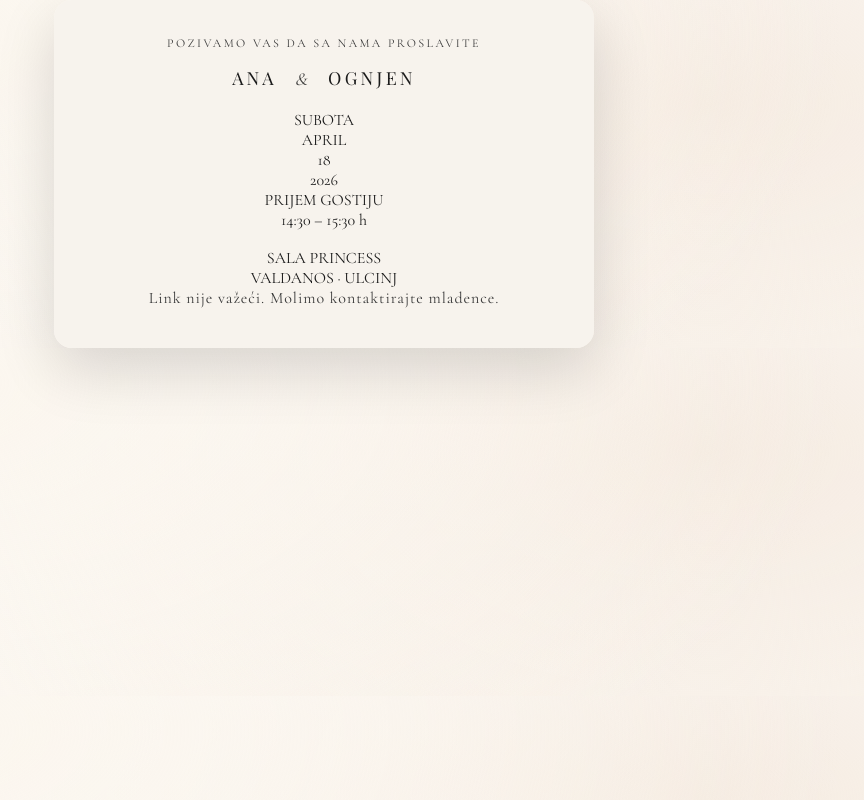
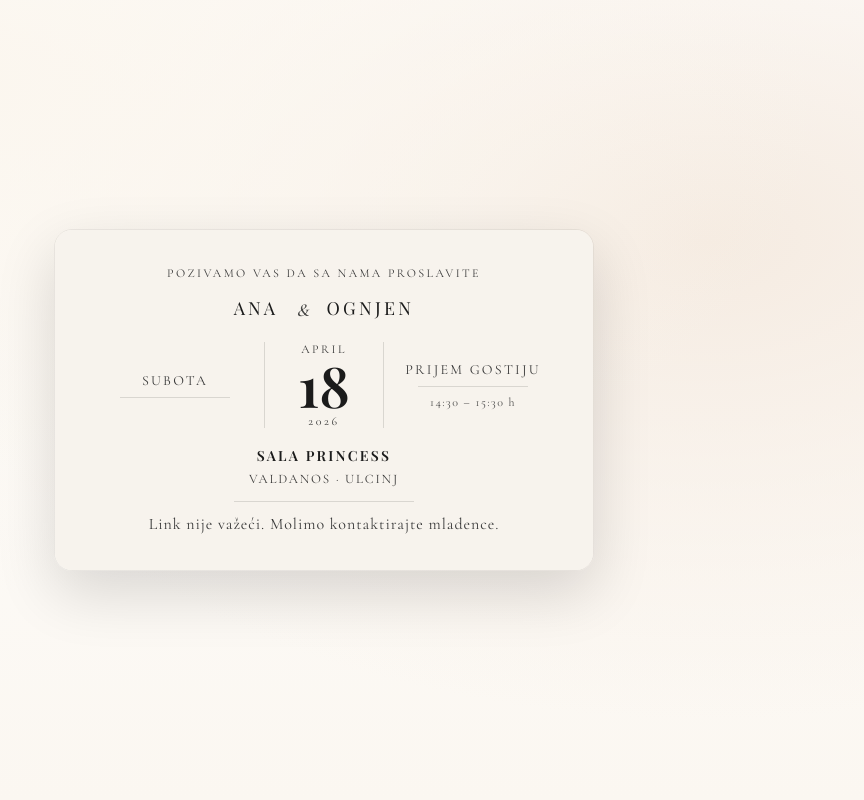
Before and after one commit to ognjeniana/wedding-invitation, a plain HTML site: page index.html in a window 1280 px wide. Both pictures are taken after a click on the button "Otvori pozivnicu". Shown: the whole page, without its empty margins (316-1180 px from the left). Drawn offline with nearby package versions, Linux system fonts and the light colour scheme.

Commit message:
Add files via upload

```diff
--- a/index.html
+++ b/index.html
@@ -16,10 +16,9 @@
 </head>
 
 <body>
+    <main class="page">
 
-    <div class="background">
-
-        <!-- KOVERAT (SLIKA) -->
+        <!-- KOVERAT -->
         <button class="envelope-photo" id="envelope" aria-label="Otvori pozivnicu"></button>
 
         <!-- POZIVNICA -->
@@ -74,19 +73,15 @@
                             <button type="button" class="choice" data-value="Dolazim">DOLAZIM</button>
                             <button type="button" class="choice" data-value="Ne dolazim">NE DOLAZIM</button>
                         </div>
-
-                        <button type="submit" class="submit hidden" id="submitBtn">Pošalji odgovor</button>
                     </form>
 
-                    <div class="thank-you hidden" id="thankYou">
-                        Hvala vam na odgovoru. Radujemo se vašem dolasku.
-                    </div>
+                    <div class="thank-you hidden" id="thankYou"></div>
 
                 </div>
             </div>
         </div>
 
-    </div>
+    </main>
 
     <script src="script.js"></script>
 </body>
--- a/script.js
+++ b/script.js
@@ -26,16 +26,15 @@ function setConfirmMessage(msg) {
 }
 
 function showBlocked(msg) {
-    if (form) form.style.display = "none";
-    if (rsvpButtons) rsvpButtons.style.display = "none";
-    if (centerInfo) centerInfo.style.display = "block";
+    form.style.display = "none";
+    rsvpButtons.style.display = "none";
+    centerInfo.style.display = "block";
     setConfirmMessage(msg);
 }
 
 function setupBrojOsoba(maxGuests) {
     const mg = Number(maxGuests || 1);
 
-    // maxGuests = 1 -> ne prikazuj dropdown, automatski 1
     if (!Number.isFinite(mg) || mg <= 1) {
         brojOsobaEl.style.display = "none";
         brojOsobaEl.innerHTML = "";
@@ -47,17 +46,14 @@ function setupBrojOsoba(maxGuests) {
         return;
     }
 
-    // maxGuests >= 2 -> prikaži dropdown 1..mg
     brojOsobaEl.style.display = "block";
     brojOsobaEl.innerHTML = "";
-
     for (let i = 1; i <= mg; i++) {
         const opt = document.createElement("option");
         opt.value = String(i);
         opt.textContent = String(i);
         brojOsobaEl.appendChild(opt);
     }
-
     brojOsobaEl.value = "1";
 }
 
@@ -101,8 +97,8 @@ async function validateTokenAndSetup() {
     }
 }
 
-/* klik -> koverta sklizne lijevo + pokaži pozivnicu */
-envelope?.addEventListener("click", () => {
+/* KOVERAT -> POZIVNICA */
+envelope.addEventListener("click", () => {
     envelope.classList.add("open");
     setTimeout(() => {
         envelope.style.display = "none";
@@ -110,14 +106,14 @@ envelope?.addEventListener("click", () => {
     }, 760);
 });
 
-/* klik na Dolazim/Ne dolazim -> ODMAH šalje */
+/* Klik na Dolazim/Ne dolazim -> ODMAH šalje */
 choiceButtons.forEach((btn) => {
     btn.addEventListener("click", async () => {
         const odgovor = btn.dataset.value;
         odgovorInput.value = odgovor;
 
-        // sakrij dugmad odmah da ne klikću više puta
-        rsvpButtons.style.display = "none";
+        // disable da ne kliknu više puta
+        choiceButtons.forEach(b => b.disabled = true);
 
         const broj = (brojOsobaEl.style.display === "none") ? "1" : brojOsobaEl.value;
 
@@ -128,18 +124,15 @@ choiceButtons.forEach((btn) => {
         formData.append("brojOsoba", broj);
 
         try {
-            const res = await fetch(SCRIPT_URL, {
-                method: "POST",
-                body: formData
-            });
+            const res = await fetch(SCRIPT_URL, { method: "POST", body: formData });
+            const text = await res.text();
 
-            const text = await res.text();
             let data = { ok: true };
             try { data = JSON.parse(text); } catch { }
 
             if (!data.ok) {
-                // ako javlja grešku (npr. već poslato), vrati dugmad i pokaži poruku
-                rsvpButtons.style.display = "flex";
+                // vrati dugmad ako je greška (npr. već poslato)
+                choiceButtons.forEach(b => b.disabled = false);
                 setConfirmMessage(data.error || "Greška pri slanju.");
                 return;
             }
@@ -159,8 +152,7 @@ choiceButtons.forEach((btn) => {
             thankYou.classList.add("show");
 
         } catch (err) {
-            // ako fetch pukne, vrati dugmad da mogu opet pokušati
-            rsvpButtons.style.display = "flex";
+            choiceButtons.forEach(b => b.disabled = false);
             setConfirmMessage("Greška pri slanju. Pokušajte ponovo.");
         }
     });
--- a/style.css
+++ b/style.css
@@ -12,8 +12,8 @@
 
 body {
     margin: 0;
+    color: var(--ink);
     font-family: "Cormorant Garamond", serif;
-    color: var(--ink);
     background:
         radial-gradient(900px 520px at 20% 10%, #fbf6ee, transparent),
         radial-gradient(800px 480px at 80% 30%, #f5ebe1, transparent),
@@ -24,6 +24,17 @@ body {
     display: none;
 }
 
+/* sve centrirano */
+.page {
+    min-height: 100vh;
+    display: flex;
+    align-items: center;
+    justify-content: center;
+    flex-direction: column;
+    gap: 22px;
+    padding: 28px 16px;
+}
+
 /* ================== KOVERAT ================== */
 .envelope-photo {
     width: 360px;
@@ -31,13 +42,14 @@ body {
     border-radius: 18px;
     border: none;
     cursor: pointer;
-    background: url("envelope-photo.png") center / cover no-repeat;
-    box-shadow: 0 28px 70px rgba(0, 0, 0, 0.2);
+    padding: 0;
+    background: url("envelope-photo.png") center/cover no-repeat;
+    box-shadow: 0 28px 70px rgba(0, 0, 0, .20);
     transform: rotate(-4deg);
 }
 
 .envelope-photo.open {
-    animation: slideLeft 0.8s ease forwards;
+    animation: slideLeft .8s ease forwards;
     pointer-events: none;
 }
 
@@ -51,12 +63,13 @@ body {
 /* ================== POZIVNICA ================== */
 .invitation-wrap {
     display: none;
+    width: 100%;
     justify-content: center;
 }
 
 .invitation-wrap.show {
     display: flex;
-    animation: fadeIn 0.8s ease forwards;
+    animation: fadeIn .8s ease forwards;
 }
 
 @keyframes fadeIn {
@@ -74,8 +87,9 @@ body {
 .invitation-card {
     width: min(540px, 100%);
     border-radius: 18px;
+    box-shadow: 0 22px 60px rgba(0, 0, 0, 0.14);
     overflow: hidden;
-    box-shadow: 0 22px 60px rgba(0, 0, 0, 0.14);
+    border: 1px solid rgba(0, 0, 0, 0.08);
 }
 
 .paper {
@@ -86,34 +100,126 @@ body {
 
 /* ================== TEKST ================== */
 .topline {
+    letter-spacing: .20em;
     font-size: 12px;
-    letter-spacing: 0.2em;
     color: var(--ink-soft);
     margin-bottom: 16px;
 }
 
 .names {
+    margin-top: 6px;
+    font-size: 18px;
+    letter-spacing: .18em;
     font-family: "Playfair Display", serif;
-    font-size: 18px;
-    letter-spacing: 0.18em;
-    margin-bottom: 20px;
 }
 
 .names .amp {
     font-family: "Cormorant Garamond", serif;
     font-style: italic;
+    font-weight: 500;
+    letter-spacing: 0;
+    opacity: 0.8;
+    position: relative;
+    top: 1px;
     margin: 0 10px;
-    opacity: 0.8;
 }
 
+/* datum + linije */
+.date-row {
+    margin: 22px auto 14px;
+    width: min(440px, 100%);
+    display: grid;
+    grid-template-columns: 1fr auto 1fr;
+    align-items: center;
+    gap: 18px;
+}
+
+.date-box {
+    display: flex;
+    flex-direction: column;
+    align-items: center;
+    gap: 8px;
+    font-size: 14px;
+    letter-spacing: .16em;
+    color: var(--ink-soft);
+    text-transform: uppercase;
+}
+
+.date-box .line {
+    width: 110px;
+    height: 1px;
+    background: var(--muted);
+}
+
+.date-box .sub {
+    font-size: 12px;
+    letter-spacing: .12em;
+    opacity: .9;
+    text-transform: none;
+}
+
+.date-center {
+    padding: 0 14px;
+    border-left: 1px solid var(--muted);
+    border-right: 1px solid var(--muted);
+    min-width: 120px;
+}
+
+.month {
+    letter-spacing: .20em;
+    font-size: 12px;
+    color: var(--ink-soft);
+    text-transform: uppercase;
+}
+
+.day {
+    font-family: "Playfair Display", serif;
+    font-size: 56px;
+    font-weight: 600;
+    line-height: 1.05;
+}
+
+.year {
+    letter-spacing: .22em;
+    font-size: 12px;
+    color: var(--ink-soft);
+    text-transform: uppercase;
+}
+
+/* sala + linija + potvrda */
 .center-info {
-    margin: 18px 0 10px;
+    margin: 18px 0 6px;
+    text-align: center;
+}
+
+.center-info .place {
+    font-family: "Playfair Display", serif;
+    font-weight: 600;
+    letter-spacing: .16em;
+    font-size: 14px;
+    text-transform: uppercase;
+}
+
+.center-info .addr {
+    margin-top: 6px;
+    font-size: 13px;
+    letter-spacing: .14em;
+    opacity: .85;
+    text-transform: uppercase;
+}
+
+.place-line {
+    width: 180px;
+    height: 1px;
+    background: var(--muted);
+    margin: 14px auto 0;
 }
 
 .center-info .confirm {
+    margin-top: 12px;
     font-size: 16px;
-    letter-spacing: 0.06em;
-    color: var(--ink-soft);
+    letter-spacing: .06em;
+    color: #3a3a3a;
 }
 
 /* ================== RSVP ================== */
@@ -122,12 +228,12 @@ body {
     margin: 16px auto 0;
     display: flex;
     flex-direction: column;
-    gap: 12px;
+    gap: 10px;
 }
 
 .rsvp input,
 .rsvp select {
-    padding: 12px;
+    padding: 12px 12px;
     border-radius: 12px;
     border: 1px solid rgba(0, 0, 0, 0.12);
     background: rgba(255, 255, 255, 0.85);
@@ -135,11 +241,10 @@ body {
     outline: none;
 }
 
-/* dugmad Dolazim / Ne dolazim */
 .rsvp-buttons {
     display: flex;
+    gap: 12px;
     justify-content: center;
-    gap: 14px;
     margin-top: 6px;
 }
 
@@ -151,27 +256,33 @@ body {
     color: white;
     cursor: pointer;
     font-family: "Playfair Display", serif;
-    letter-spacing: 0.08em;
-    transition: transform 0.15s ease, opacity 0.15s ease;
+    letter-spacing: .08em;
+    transition: transform .15s ease, opacity .15s ease;
 }
 
 .choice:hover {
     transform: translateY(-1px);
-    opacity: 0.9;
+    opacity: .92;
 }
 
-/* ================== HVALA PORUKA ================== */
+.choice:disabled {
+    opacity: .65;
+    cursor: default;
+    transform: none;
+}
+
+/* ================== HVALA (fade in) ================== */
 .thank-you {
-    margin-top: 20px;
+    margin-top: 18px;
     font-size: 16px;
-    letter-spacing: 0.06em;
-    color: var(--ink-soft);
+    letter-spacing: .06em;
+    color: #3a3a3a;
     opacity: 0;
     transform: translateY(6px);
 }
 
 .thank-you.show {
-    animation: thankFade 0.7s ease forwards;
+    animation: thankFade .7s ease forwards;
 }
 
 @keyframes thankFade {
@@ -181,14 +292,21 @@ body {
     }
 }
 
-/* ================== RESPONSIVE ================== */
 @media (max-width: 520px) {
     .paper {
-        padding: 30px 18px 26px;
+        padding: 32px 18px 26px;
     }
 
     .envelope-photo {
-        width: 320px;
-        height: 500px;
+        width: 330px;
+        height: 520px;
+    }
+
+    .date-row {
+        gap: 12px;
+    }
+
+    .date-box .line {
+        width: 90px;
     }
 }
```
